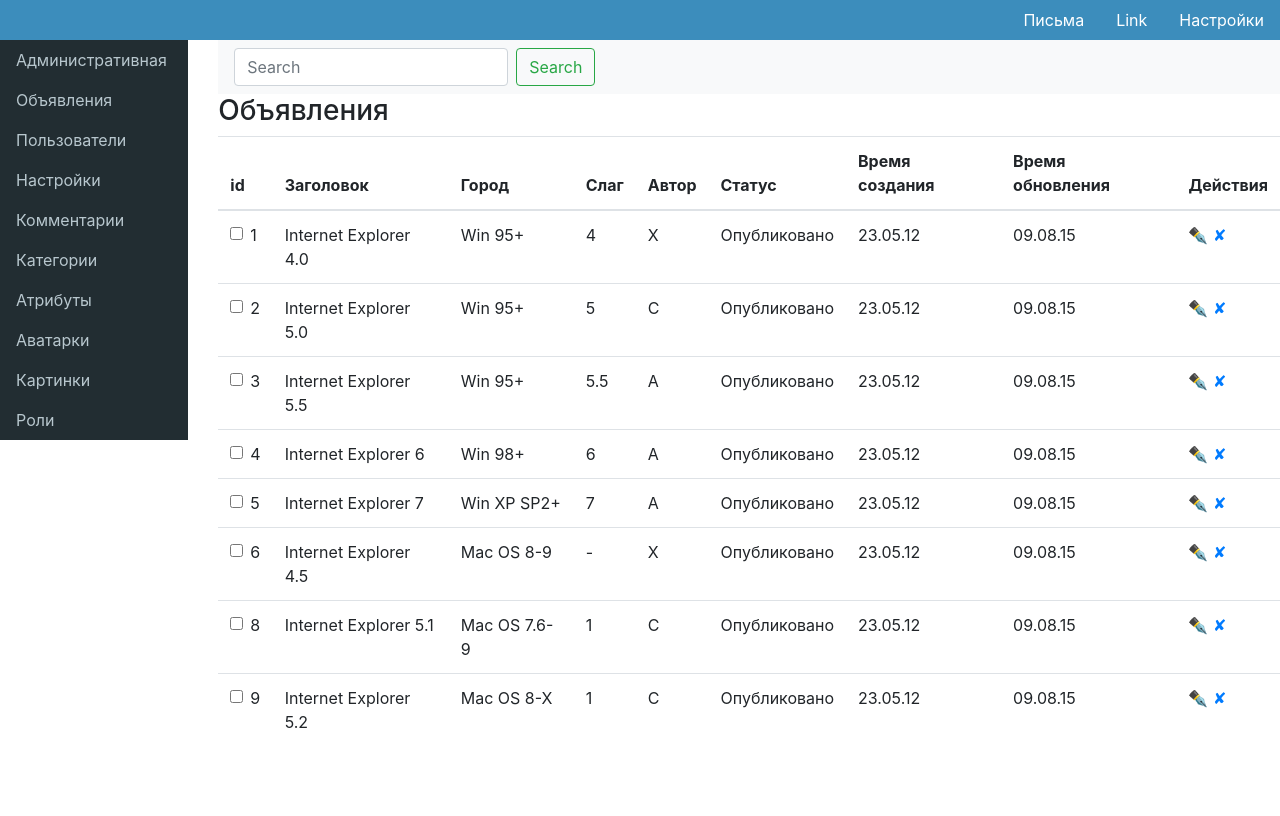
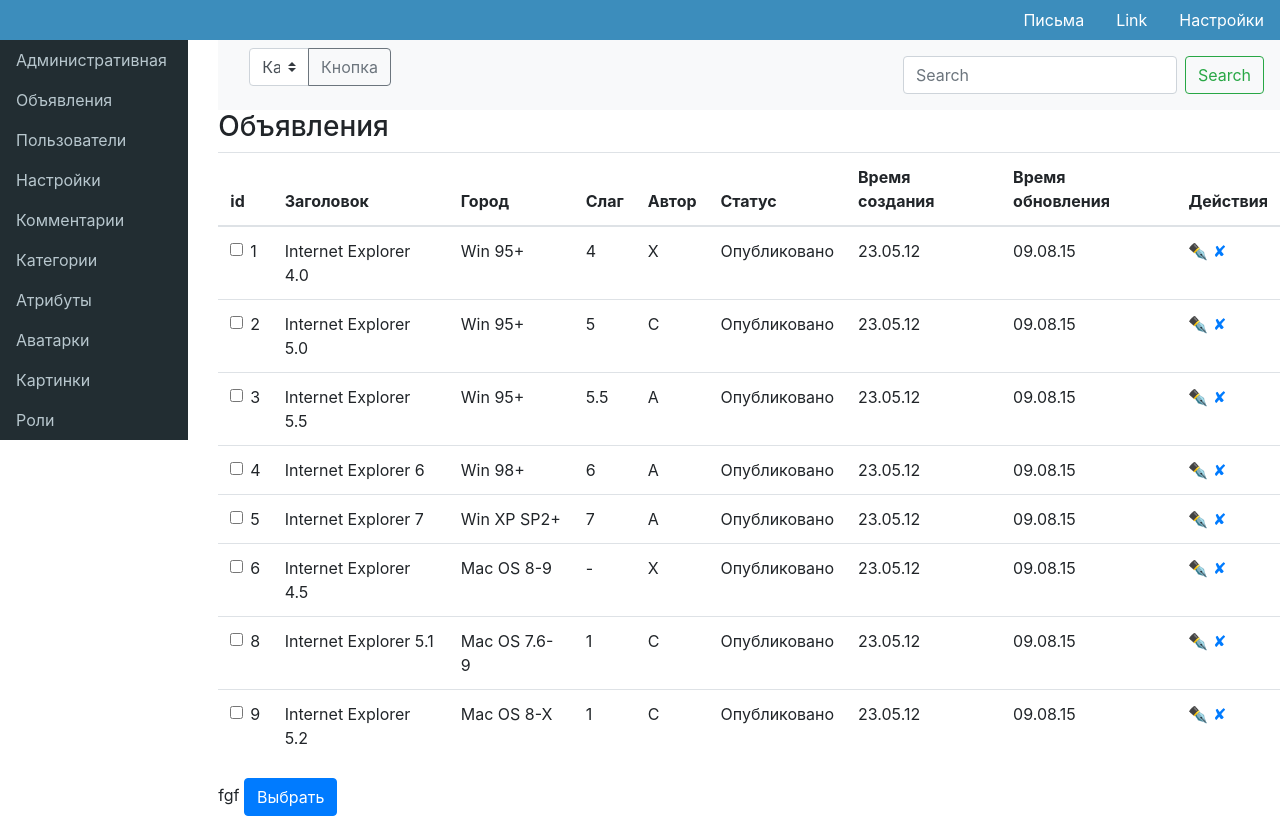
Before and after one commit to igor193/findteamhtmlpages, a plain HTML site: page admin_pages/admin_posts.html in a window 1280 px wide. Drawn offline with nearby package versions, Linux system fonts and the light colour scheme.

Commit message:
work with admin_post

```diff
--- a/admin_pages/admin_posts.html
+++ b/admin_pages/admin_posts.html
@@ -70,12 +70,28 @@
         <div class="col-10">
 
             <div class="table-post">
+
                 <nav class="navbar navbar-light bg-light">
+
+                        <div class="input-group mb-3 col-2">
+                                <select class="custom-select" id="inputGroupSelect02">
+                                  <option selected>Категория</option>
+                                  <option value="1">One</option>
+                                  <option value="2">Two</option>
+                                  <option value="3">Three</option>
+                                </select>
+                                <div class="input-group-append">
+                                        <button class="btn btn-outline-secondary" type="button">Кнопка</button>
+                                </div>
+                              </div>
+
                     <form class="form-inline">
+
                         <input class="form-control mr-sm-2" type="search" placeholder="Search" aria-label="Search">
                         <button class="btn btn-outline-success my-2 my-sm-0" type="submit">Search</button>
                     </form>
                 </nav>
+
                 <h3>Объявления</h3>
                 <div class="table-responsive-xl">
                     <table class="table">
@@ -267,6 +283,8 @@
 
 
                     </table>
+                    <span class="glyphicon glyphicon-search">fgf</span>
+                    <input class="btn btn-primary" type="submit" value="Выбрать">
                 </div>
             </div>
         </div>
```
